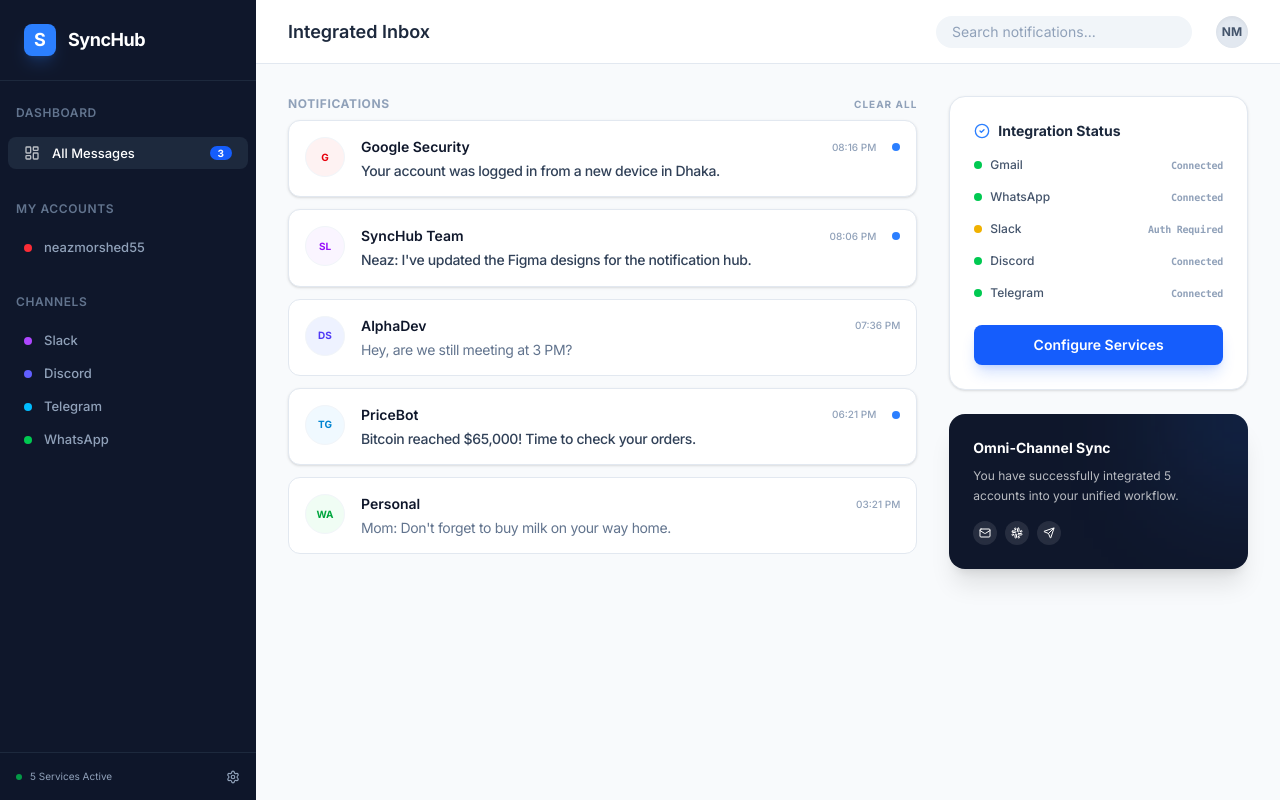
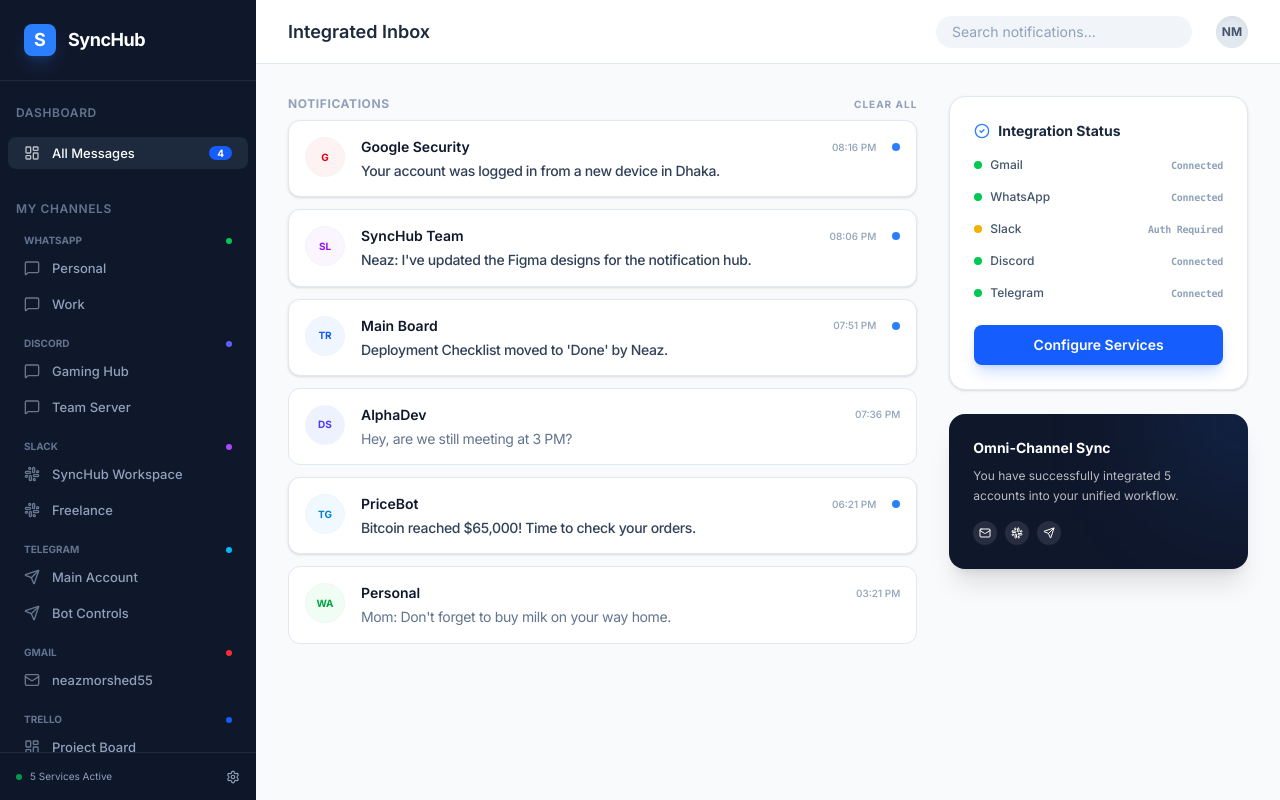
Before and after one commit to neazmorshed55-ai/All-Notifications, a React (Vite) app: page / in a window 1280 px wide. Built offline with nearby package versions, Linux system fonts and the light colour scheme.

Commit message:
feat: Add Trello service and mock data
Introduces support for Trello notifications by adding it to the Service type and including mock data for Trello. Also refactors connected accounts to use a new Account type.

```diff
--- a/src/App.tsx
+++ b/src/App.tsx
@@ -27,7 +27,7 @@
 import { motion, AnimatePresence } from "motion/react";
 
 // Types
-type Service = "gmail" | "slack" | "discord" | "telegram" | "whatsapp";
+type Service = "gmail" | "slack" | "discord" | "telegram" | "whatsapp" | "trello";
 
 interface Notification {
   id: string;
@@ -37,6 +37,13 @@
   timestamp: Date;
   sender: string;
   read: boolean;
+}
+
+interface Account {
+  id: string;
+  type: Service;
+  name: string;
+  address: string;
 }
 
 // Mock Data
@@ -57,6 +64,15 @@
     message: "Neaz: I've updated the Figma designs for the notification hub.",
     timestamp: new Date(Date.now() - 1000 * 60 * 15),
     sender: "SyncHub Team",
+    read: false,
+  },
+  {
+    id: "6",
+    service: "trello",
+    title: "Card Moved",
+    message: "Deployment Checklist moved to 'Done' by Neaz.",
+    timestamp: new Date(Date.now() - 1000 * 60 * 30),
+    sender: "Main Board",
     read: false,
   },
   {
@@ -93,18 +109,26 @@
   const [notifications, setNotifications] = useState<Notification[]>(MOCK_NOTIFICATIONS);
   const [isSidebarOpen, setIsSidebarOpen] = useState(false);
   const [showConnectModal, setShowConnectModal] = useState(false);
-  const [connectedAccounts, setConnectedAccounts] = useState([
-    { id: "g1", type: "gmail" as Service, name: "Primary Gmail", address: "neazmorshed55@gmail.com" },
-    { id: "s1", type: "slack" as Service, name: "Workspace", address: "SyncHub Team" }
+  const [connectedAccounts, setConnectedAccounts] = useState<Account[]>([
+    { id: "g1", type: "gmail", name: "Primary Gmail", address: "neazmorshed55@gmail.com" },
+    { id: "w1", type: "whatsapp", name: "Personal", address: "+880123456789" },
+    { id: "w2", type: "whatsapp", name: "Work", address: "+880987654321" },
+    { id: "d1", type: "discord", name: "Gaming Hub", address: "NeazDev#1234" },
+    { id: "d2", type: "discord", name: "Team Server", address: "morshed.dev" },
+    { id: "s1", type: "slack", name: "SyncHub Workspace", address: "synchub-team.slack.com" },
+    { id: "s2", type: "slack", name: "Freelance", address: "client-corp.slack.com" },
+    { id: "t1", type: "telegram", name: "Main Account", address: "@neazmorshed" },
+    { id: "t2", type: "telegram", name: "Bot Controls", address: "@synchub_bot" },
+    { id: "tr1", type: "trello", name: "Project Board", address: "Trello Main" }
   ]);
   const [newEmail, setNewEmail] = useState("");
 
   const addGmailAccount = (e: FormEvent) => {
     e.preventDefault();
     if (newEmail && newEmail.includes("@")) {
-      const newAcc = {
+      const newAcc: Account = {
         id: Math.random().toString(36).substr(2, 9),
-        type: "gmail" as Service,
+        type: "gmail",
         name: "Gmail Account",
         address: newEmail
       };
@@ -126,6 +150,7 @@
       case "discord": return <MessageSquare className="w-4 h-4 text-indigo-500" />;
       case "telegram": return <Send className="w-4 h-4 text-blue-400" />;
       case "whatsapp": return <MessageSquare className="w-4 h-4 text-green-500" />;
+      case "trello": return <LayoutDashboard className="w-4 h-4 text-blue-600" />;
     }
   };
 
@@ -178,8 +203,82 @@
               />
             </div>
 
-            <div className="mt-8 px-4 mb-4 text-xs font-semibold text-slate-500 uppercase tracking-wider text-blue-400">My Accounts</div>
-            <div className="px-2 space-y-1">
+            <div className="mt-8 px-4 mb-4 text-xs font-semibold text-slate-500 uppercase tracking-wider text-blue-400">My Channels</div>
+            <div className="px-2 space-y-4">
+              {/* WhatsApp Group */}
+              <div className="space-y-1">
+                <div className="px-4 flex items-center justify-between">
+                  <span className="text-[10px] font-bold text-slate-500 uppercase">WhatsApp</span>
+                  <div className="w-1.5 h-1.5 rounded-full bg-green-500"></div>
+                </div>
+                {connectedAccounts.filter(acc => acc.type === "whatsapp").map(acc => (
+                  <NavItem
+                    key={acc.id}
+                    active={activeService === "whatsapp"}
+                    onClick={() => { setActiveService("whatsapp"); setIsSidebarOpen(false); }}
+                    icon={<MessageSquare className="w-4 h-4" />}
+                    label={acc.name}
+                  />
+                ))}
+              </div>
+
+              {/* Discord Group */}
+              <div className="space-y-1">
+                <div className="px-4 flex items-center justify-between">
+                  <span className="text-[10px] font-bold text-slate-500 uppercase">Discord</span>
+                  <div className="w-1.5 h-1.5 rounded-full bg-indigo-500"></div>
+                </div>
+                {connectedAccounts.filter(acc => acc.type === "discord").map(acc => (
+                  <NavItem
+                    key={acc.id}
+                    active={activeService === "discord"}
+                    onClick={() => { setActiveService("discord"); setIsSidebarOpen(false); }}
+                    icon={<MessageSquare className="w-4 h-4" />}
+                    label={acc.name}
+                  />
+                ))}
+              </div>
+
+              {/* Slack Group */}
+              <div className="space-y-1">
+                <div className="px-4 flex items-center justify-between">
+                  <span className="text-[10px] font-bold text-slate-500 uppercase">Slack</span>
+                  <div className="w-1.5 h-1.5 rounded-full bg-purple-500"></div>
+                </div>
+                {connectedAccounts.filter(acc => acc.type === "slack").map(acc => (
+                  <NavItem
+                    key={acc.id}
+                    active={activeService === "slack"}
+                    onClick={() => { setActiveService("slack"); setIsSidebarOpen(false); }}
+                    icon={<Slack className="w-4 h-4" />}
+                    label={acc.name}
+                  />
+                ))}
+              </div>
+
+              {/* Telegram Group */}
+              <div className="space-y-1">
+                <div className="px-4 flex items-center justify-between">
+                  <span className="text-[10px] font-bold text-slate-500 uppercase">Telegram</span>
+                  <div className="w-1.5 h-1.5 rounded-full bg-sky-400"></div>
+                </div>
+                {connectedAccounts.filter(acc => acc.type === "telegram").map(acc => (
+                  <NavItem
+                    key={acc.id}
+                    active={activeService === "telegram"}
+                    onClick={() => { setActiveService("telegram"); setIsSidebarOpen(false); }}
+                    icon={<Send className="w-4 h-4" />}
+                    label={acc.name}
+                  />
+                ))}
+              </div>
+
+              {/* Gmail Group */}
+              <div className="space-y-1">
+                <div className="px-4 flex items-center justify-between">
+                  <span className="text-[10px] font-bold text-slate-500 uppercase">Gmail</span>
+                  <div className="w-1.5 h-1.5 rounded-full bg-red-500"></div>
+                </div>
                 {connectedAccounts.filter(acc => acc.type === "gmail").map(acc => (
                   <NavItem
                     key={acc.id}
@@ -187,41 +286,26 @@
                     onClick={() => { setActiveService("gmail"); setIsSidebarOpen(false); }}
                     icon={<Mail className="w-4 h-4" />}
                     label={acc.address.split('@')[0]}
-                  indicatorColor="bg-red-500"
                   />
                 ))}
               </div>
 
-            <div className="mt-8 px-4 mb-4 text-xs font-semibold text-slate-500 uppercase tracking-wider">Channels</div>
-            <div className="px-2 space-y-1">
+              {/* Trello Group */}
+              <div className="space-y-1">
+                <div className="px-4 flex items-center justify-between">
+                  <span className="text-[10px] font-bold text-slate-500 uppercase">Trello</span>
+                  <div className="w-1.5 h-1.5 rounded-full bg-blue-600"></div>
+                </div>
+                {connectedAccounts.filter(acc => acc.type === "trello").map(acc => (
                   <NavItem
-                active={activeService === "slack"}
-                onClick={() => { setActiveService("slack"); setIsSidebarOpen(false); }}
-                icon={<Slack className="w-4 h-4" />}
-                label="Slack"
-                indicatorColor="bg-purple-500"
+                    key={acc.id}
+                    active={activeService === "trello"}
+                    onClick={() => { setActiveService("trello"); setIsSidebarOpen(false); }}
+                    icon={<LayoutDashboard className="w-4 h-4" />}
+                    label={acc.name}
                   />
-              <NavItem
-                active={activeService === "discord"}
-                onClick={() => { setActiveService("discord"); setIsSidebarOpen(false); }}
-                icon={<MessageSquare className="w-4 h-4" />}
-                label="Discord"
-                indicatorColor="bg-indigo-500"
-              />
-              <NavItem
-                active={activeService === "telegram"}
-                onClick={() => { setActiveService("telegram"); setIsSidebarOpen(false); }}
-                icon={<Send className="w-4 h-4" />}
-                label="Telegram"
-                indicatorColor="bg-sky-400"
-              />
-              <NavItem
-                active={activeService === "whatsapp"}
-                onClick={() => { setActiveService("whatsapp"); setIsSidebarOpen(false); }}
-                icon={<MessageSquare className="w-4 h-4" />}
-                label="WhatsApp"
-                indicatorColor="bg-green-500"
-              />
+                ))}
+              </div>
             </div>
           </div>
 
@@ -404,12 +488,15 @@
 
                 <div className="space-y-2">
                   <label className="text-[10px] font-bold uppercase tracking-wider text-slate-400">Current Accounts</label>
-                  <div className="max-h-40 overflow-y-auto space-y-2 pr-2">
+                  <div className="max-h-60 overflow-y-auto space-y-2 pr-2">
                     {connectedAccounts.map(acc => (
                       <div key={acc.id} className="flex items-center justify-between p-3 bg-slate-50 rounded-xl border border-slate-200/60">
                         <div className="flex items-center gap-3">
-                          {acc.type === "gmail" ? <Mail className="w-3 h-3 text-red-500" /> : <Slack className="w-3 h-3 text-purple-500" />}
-                          <span className="text-[12px] font-medium text-slate-700">{acc.address}</span>
+                          {getServiceIcon(acc.type)}
+                          <div>
+                            <p className="text-[12px] font-bold text-slate-900 leading-none mb-0.5">{acc.name}</p>
+                            <p className="text-[10px] font-medium text-slate-400">{acc.address}</p>
+                          </div>
                         </div>
                         <CheckCircle2 className="w-3 h-3 text-green-500" />
                       </div>
@@ -419,9 +506,10 @@
               </div>
 
               <div className="space-y-3">
+                <ConnectListItem icon={<LayoutDashboard className="text-blue-600 w-4 h-4" />} name="Trello Workspace" status="Connected" />
                 <ConnectListItem icon={<MessageSquare className="text-indigo-500 w-4 h-4" />} name="Discord Bot" status="Ready" />
                 <ConnectListItem icon={<Send className="text-blue-400 w-4 h-4" />} name="Telegram API" status="Ready" />
-                <ConnectListItem icon={<MessageSquare className="text-green-500 w-4 h-4" />} name="WhatsApp" status="Unavailable" />
+                <ConnectListItem icon={<MessageSquare className="text-green-500 w-4 h-4" />} name="WhatsApp Business" status="Ready" />
               </div>
 
               <button
@@ -493,6 +581,7 @@
       case "discord": return "bg-indigo-50 text-indigo-600";
       case "telegram": return "bg-sky-50 text-sky-600";
       case "whatsapp": return "bg-green-50 text-green-600";
+      case "trello": return "bg-blue-50 text-blue-600";
     }
   };
 
@@ -503,6 +592,7 @@
       case "discord": return "DS";
       case "telegram": return "TG";
       case "whatsapp": return "WA";
+      case "trello": return "TR";
     }
   };
 
```
Lines whose indentation alone changed are shown as unchanged.
